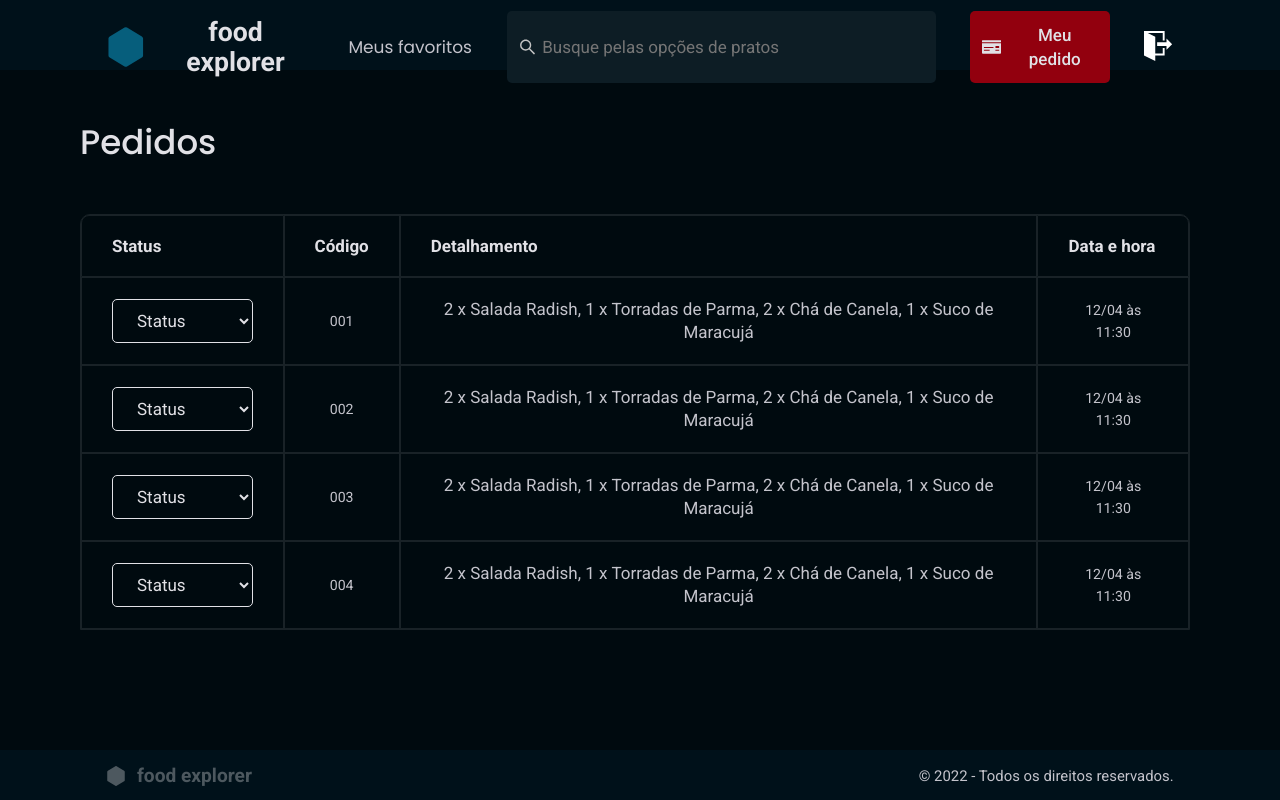
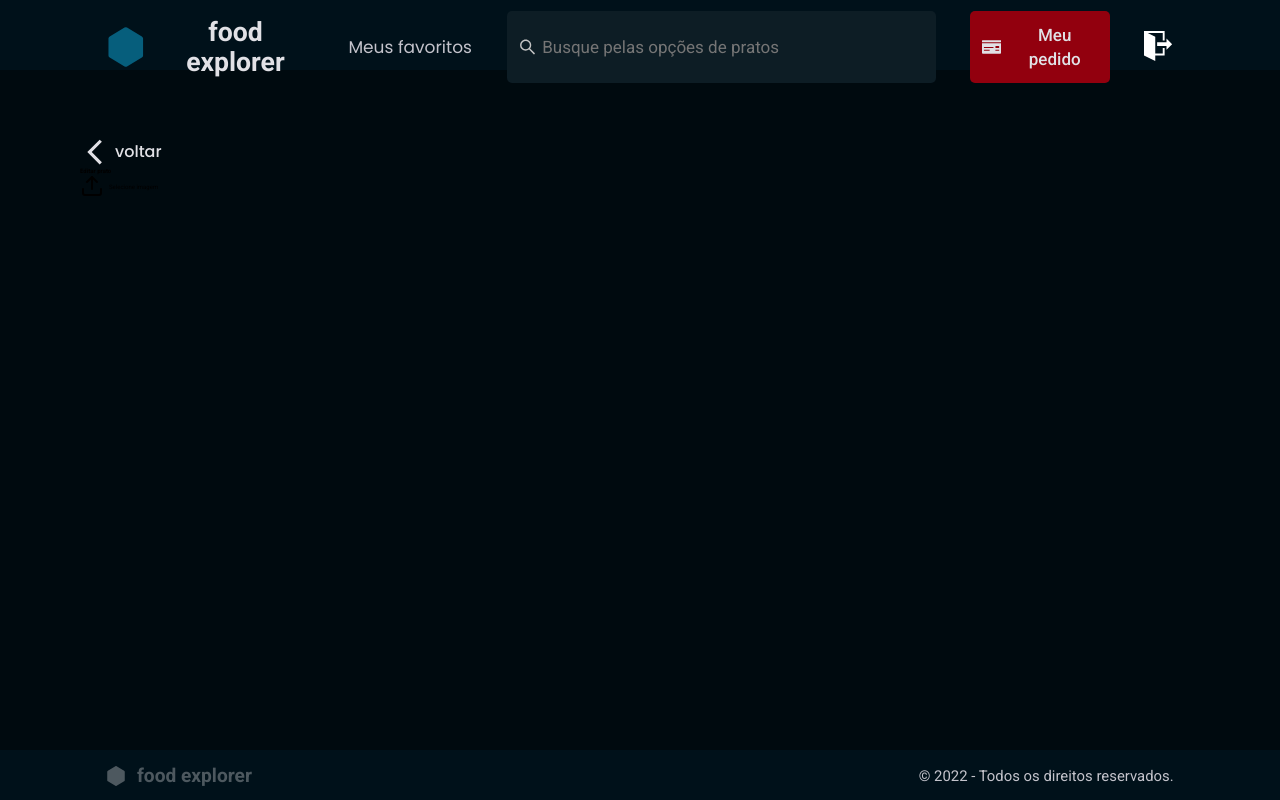
Before and after one commit to EduardoNGomes/Front_end_Explorer_Food, a React (Vite) app: page / in a window 1280 px wide. Built offline with nearby package versions, Linux system fonts and the light colour scheme.

Commit message:
Start page New

```diff
--- a/src/main.jsx
+++ b/src/main.jsx
@@ -11,12 +11,14 @@ import { Food } from './pages/Food'
 import { Orders } from './pages/Orders'
 import { Payment } from './pages/Payment'
 import { OrdersAdmin } from './pages/OrdersAdmin'
+import { New } from './pages/New'
+
 
 ReactDOM.createRoot(document.getElementById('root')).render(
   <React.StrictMode>
     <ThemeProvider theme={theme}>
       <GlobalStyle/>
-      <OrdersAdmin/>
+      <New/>
     </ThemeProvider>
   </React.StrictMode>
 )
--- /dev/null
+++ b/src/pages/New/index.jsx
@@ -0,0 +1,49 @@
+import { Container, Content } from "./style";
+
+import { ButtonTransparrent } from '../../components/ButtonTransparent'
+import { Footer } from "../../components/Footer";
+import { Header } from "../../components/Header";
+
+import { MdOutlineArrowBackIos } from 'react-icons/md'
+import { FiUpload } from 'react-icons/fi'
+
+export const New = () => {
+  return(
+    <Container>
+      <Header/>
+
+      <Content>
+      <ButtonTransparrent
+            Icon={MdOutlineArrowBackIos}
+            iconSize={30}
+            title='voltar'
+          />
+
+      <div>
+        <h2>Editar prato</h2>
+
+        <form>
+
+          <div className="wrapper">
+            <div className="files">
+              <label htmlFor="plate-name" ><FiUpload size={24}/> Selecione imagem </label>
+              <input type="file"
+              id="plate-name" name="plate-name"
+              accept="image/png, image/jpeg"/>
+            </div>
+
+
+
+
+          </div>
+
+        </form>
+      </div>
+
+
+      </Content>
+
+      <Footer/>
+    </Container>
+  )
+}
--- /dev/null
+++ b/src/pages/New/style.js
@@ -0,0 +1,38 @@
+import styled from 'styled-components'
+
+export const Container = styled.div`
+  width: 100%;
+  height: 100vh;
+  display: grid;
+  grid-template-rows: 70px auto 50px;
+  grid-template-areas:
+    'header'
+    'content'
+    'footer';
+`
+
+export const Content = styled.div`
+  grid-area: content;
+
+  margin: 50px auto;
+  width: 100%;
+  max-width: 1120px;
+
+  .wrapper {
+    display: flex;
+    width: 100%;
+  }
+  .files {
+    width: 40%;
+
+    input[type='file'] {
+      display: none;
+    }
+    label {
+      display: flex;
+      align-items: center;
+      gap: 5px;
+      cursor: pointer;
+    }
+  }
+`
--- a/src/pages/Orders/style.js
+++ b/src/pages/Orders/style.js
@@ -9,8 +9,6 @@ export const Container = styled.div`
     'header'
     'content'
     'footer';
-
-  overflow-y: auto;
 `
 
 export const Content = styled.div`
```
